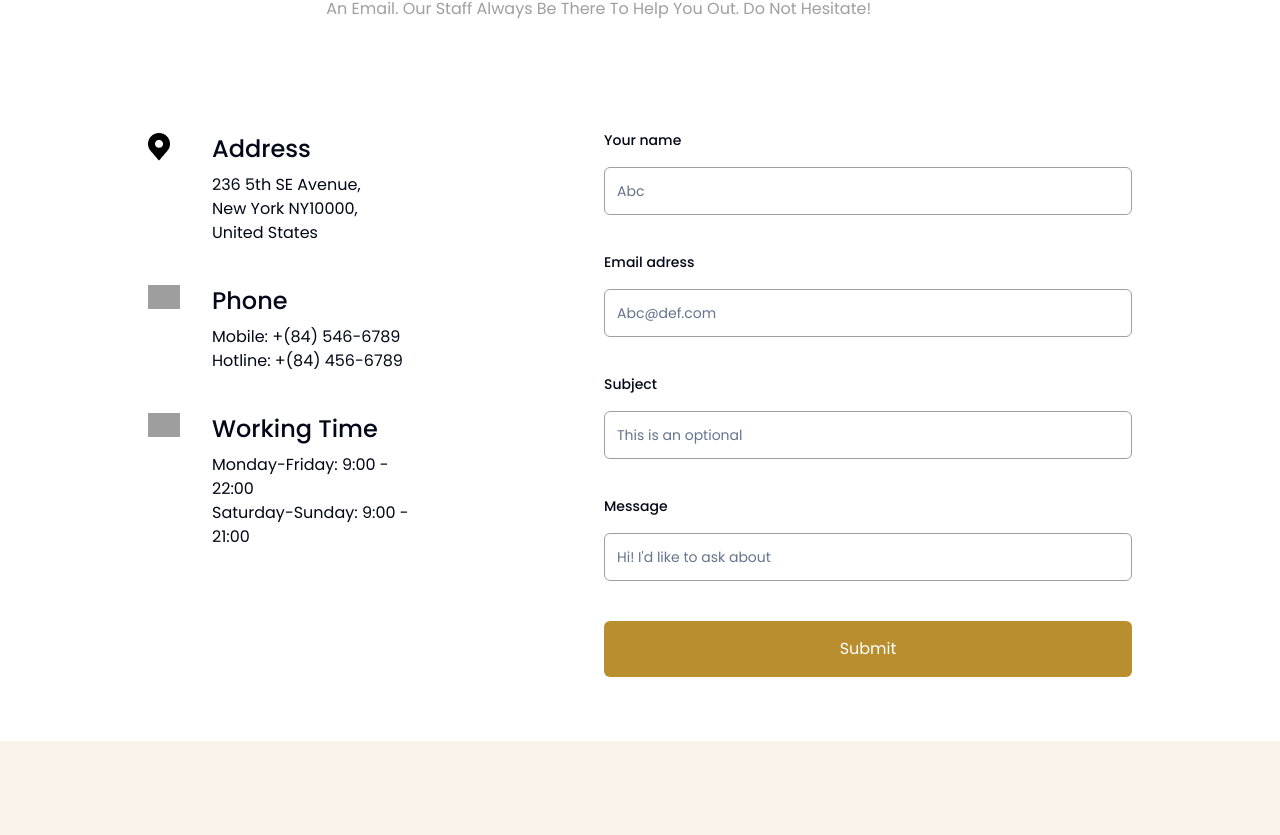
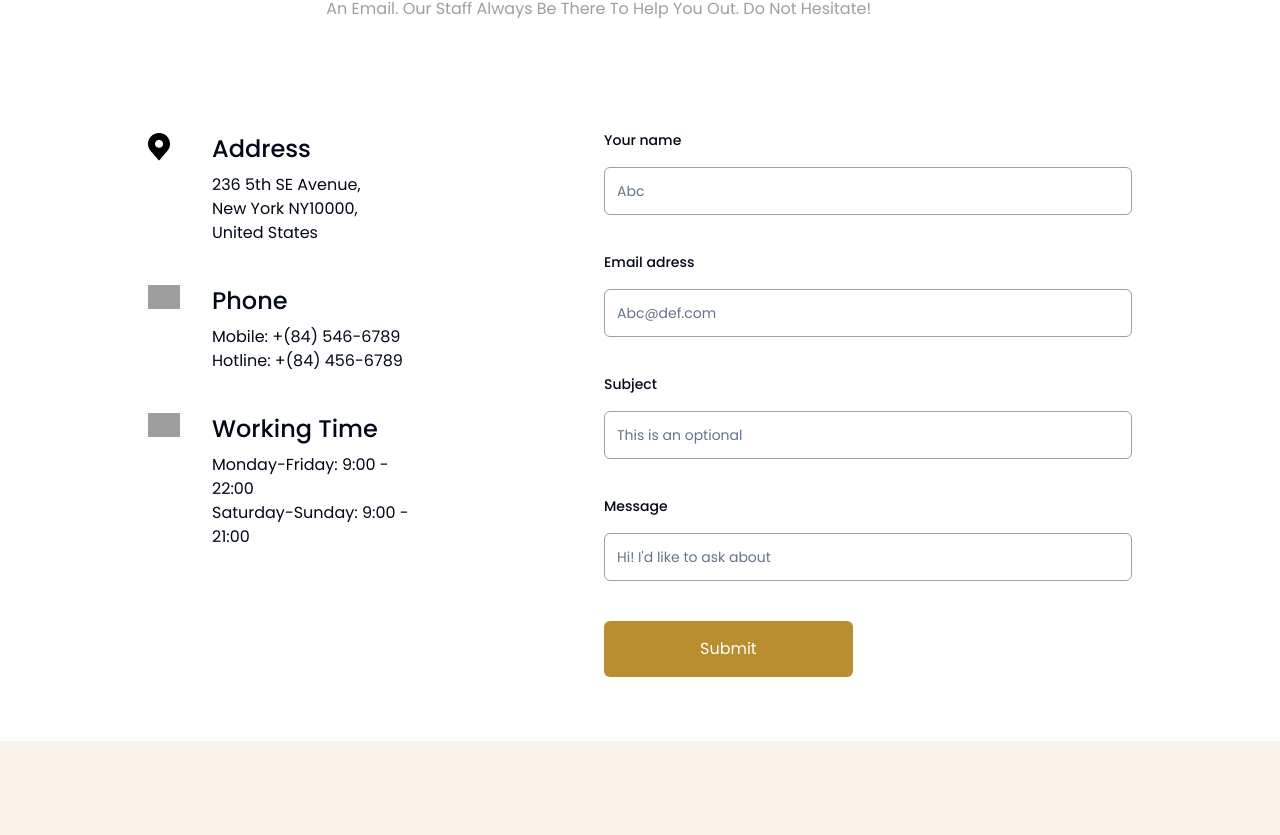
Before and after one commit to YAN-AES/Desafio3, a React (Vite) app: page /contact in a window 1280 px wide. Shown: the part 579-1414 px from the top of the page. Built offline with nearby package versions, Linux system fonts and the light colour scheme; grey boxes are pictures that could not be loaded; the HTML template or start-up script is replaced by a standard one.

Commit message:
fix: fixed button size

```diff
--- a/src/pages/contact/form.tsx
+++ b/src/pages/contact/form.tsx
@@ -6,7 +6,7 @@
 export function ContactForm() {
   return (
     <form action="" className="w-full">
-      <div className="flex flex-col gap-10">
+      <div className="flex flex-col gap-10 items-start">
         <div className="flex flex-col w-full gap-5">
           <Label>Your name</Label>
           <Input className="h-12 font-medium font-poppins border-gray3 placeholder:font-poppins placeholder:font-normal" placeholder="Abc"></Input>
```
